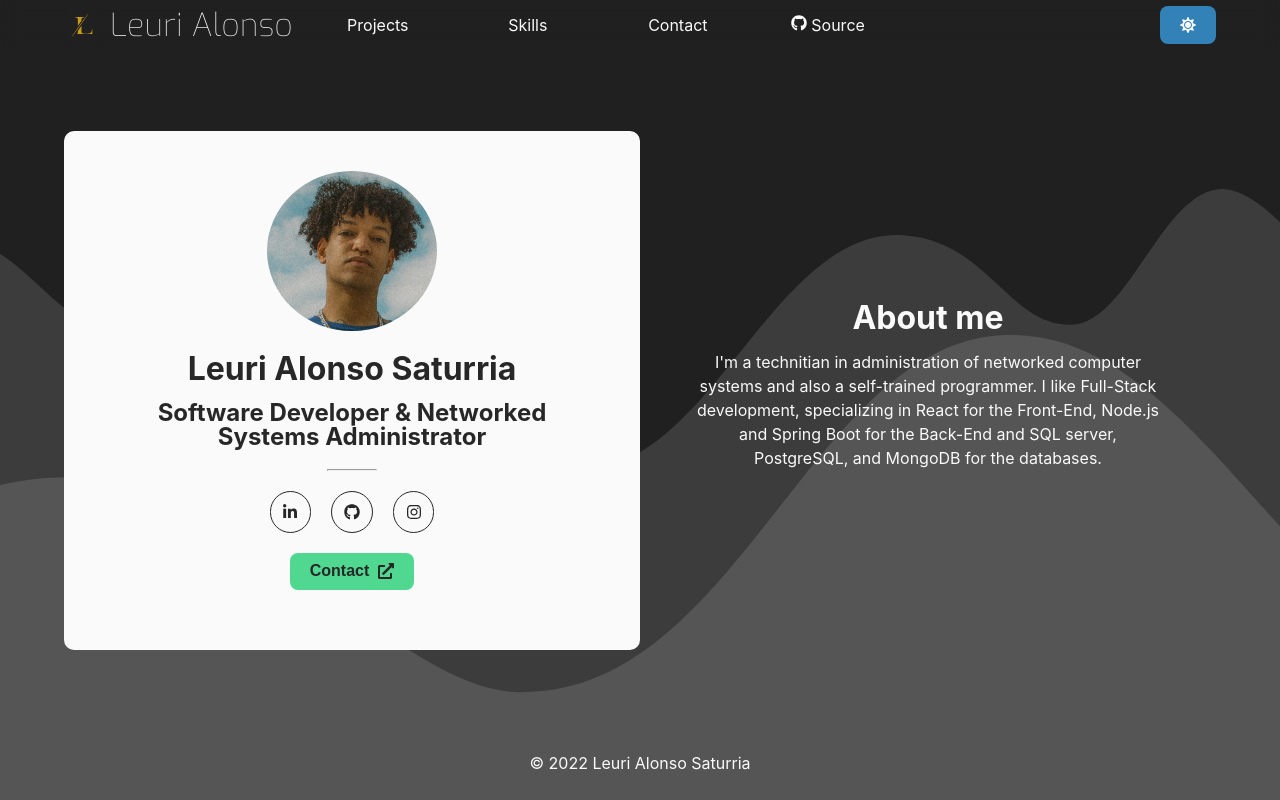
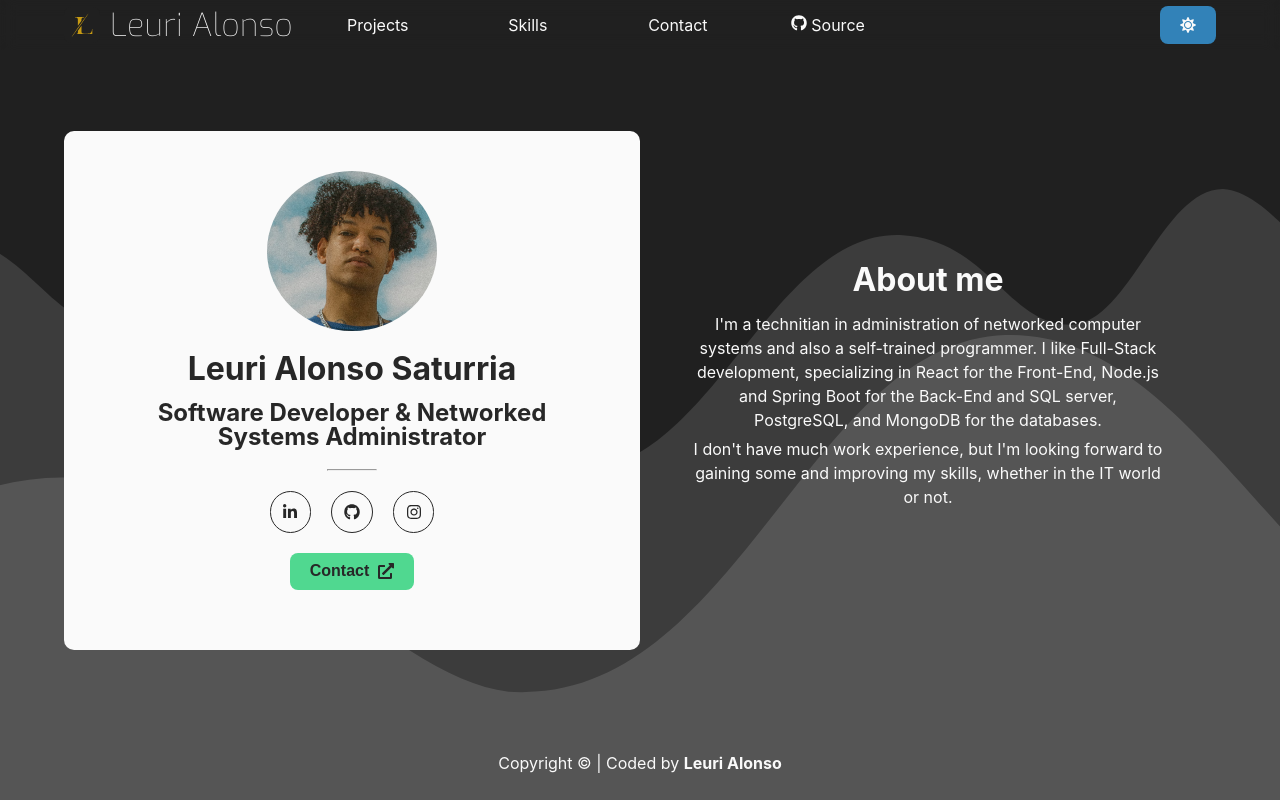
Before and after one commit to leuri17/portfolio, a React (Vite) app: page / in a window 1280 px wide. Built offline with nearby package versions, Linux system fonts and the light colour scheme.

Commit message:
Changes in some components

```diff
--- a/src/components/Carousel.jsx
+++ b/src/components/Carousel.jsx
@@ -100,7 +100,7 @@ const Carousel = () => {
 
   return (
     <div id="carousel">
-      <div id="carousel-items" onPointerDown={handlePointerDown} ref={carouselItemsRef}>
+      <div id="carousel-items" onPointerDown={handlePointerDown} ref={carouselItemsRef} >
         {SKILL_LIST.slice(
           (currentPage - 1) * ELEMENTS_PER_PAGE,
           currentPage * ELEMENTS_PER_PAGE
--- a/src/components/Footer.jsx
+++ b/src/components/Footer.jsx
@@ -7,7 +7,7 @@ const Footer = () => {
 
   return (
     <footer id='footer'>
-      <p>&copy; 2022 Leuri Alonso Saturria</p>
+      <p>Copyright &copy; | Coded by <span style={{ fontWeight: 'bold' }}>Leuri Alonso </span></p>
       {location !== '/' && <SocialMedia />}
     </footer>
   )
--- a/src/data/Skills.jsx
+++ b/src/data/Skills.jsx
@@ -21,7 +21,6 @@ import Selenium from '../assets/SVGs/Skills/selenium.svg'
 import Sourcetree from '../assets/SVGs/Skills/sourcetree.svg'
 import SpringBoot from '../assets/SVGs/Skills/spring-boot.svg'
 import TypeScript from '../assets/SVGs/Skills/typescript.svg'
-import Webpack from '../assets/SVGs/Skills/webpack.svg'
 
 export const SKILL_LIST = [
   {
@@ -63,10 +62,6 @@ export const SKILL_LIST = [
   {
     name: 'Redux',
     icon: <img src={Redux} alt="Redux logo" />
-  },
-  {
-    name: 'Webpack',
-    icon: <img src={Webpack} alt="Webpack logo" />
   },
   {
     name: 'Node.JS',
--- a/src/pages/Home.jsx
+++ b/src/pages/Home.jsx
@@ -8,10 +8,14 @@ const Home = () => {
       <div id="bout-me" style={{ padding: '50px', width: '45vw', animation: 'slide-in 1.25s' }}>
         <h1>About me</h1>
         <p>
-          I&apos;m a technitian in administration of networked computer systems and also
-          a self-trained programmer. I like Full-Stack development, specializing in React for the
+          I&apos;m a technitian in administration of networked computer systems and also a
+          self-trained programmer. I like Full-Stack development, specializing in React for the
           Front-End, Node.js and Spring Boot for the Back-End and SQL server, PostgreSQL, and
           MongoDB for the databases.
+        </p>
+        <p>
+          I don&apos;t have much work experience, but I&apos;m looking forward to gaining some and
+          improving my skills, whether in the IT world or not.{' '}
         </p>
       </div>
     </>
```
Also changed, not shown: src/assets/SVGs/Skills/webpack.svg (deleted).
